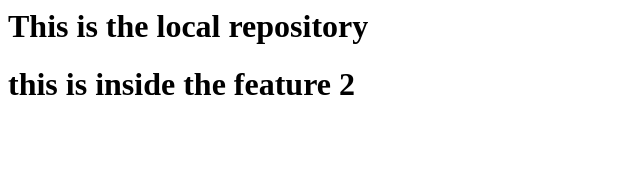
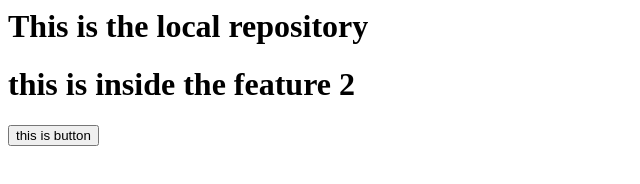
Before and after one commit to MohmmadMazid/localRepo, a plain HTML site: page index.html in a window 1280 px wide. Shown: the whole page, without its empty margins (0-640 px from the left). Drawn offline with Linux system fonts and the light colour scheme.

Commit message:
button in feature2

```diff
--- a/index.html
+++ b/index.html
@@ -1,2 +1,3 @@
 <h1>This is the local  repository</h1>
 <h1>this is inside the feature 2</h1>
+<button>this is  button </button>
```
